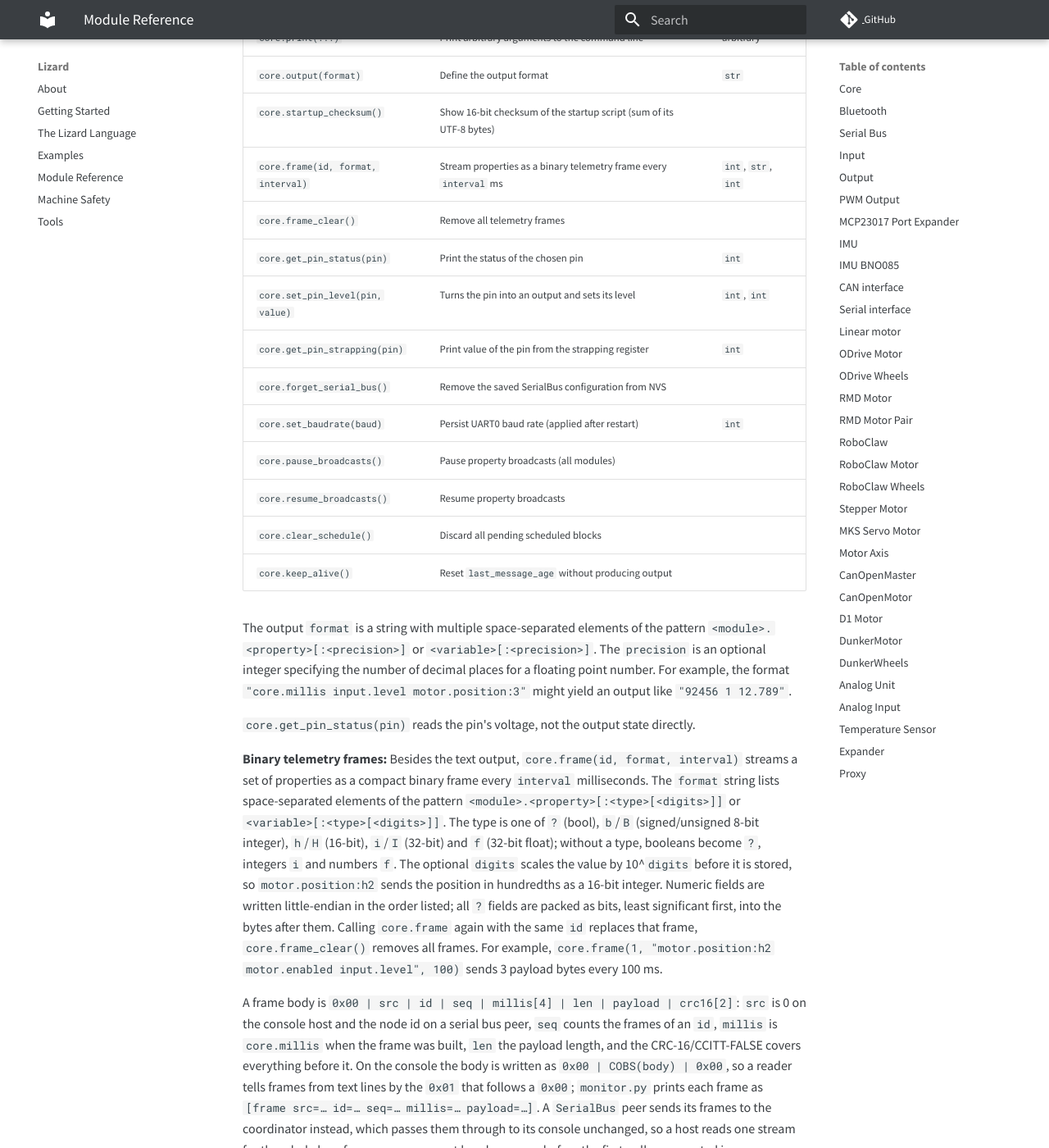
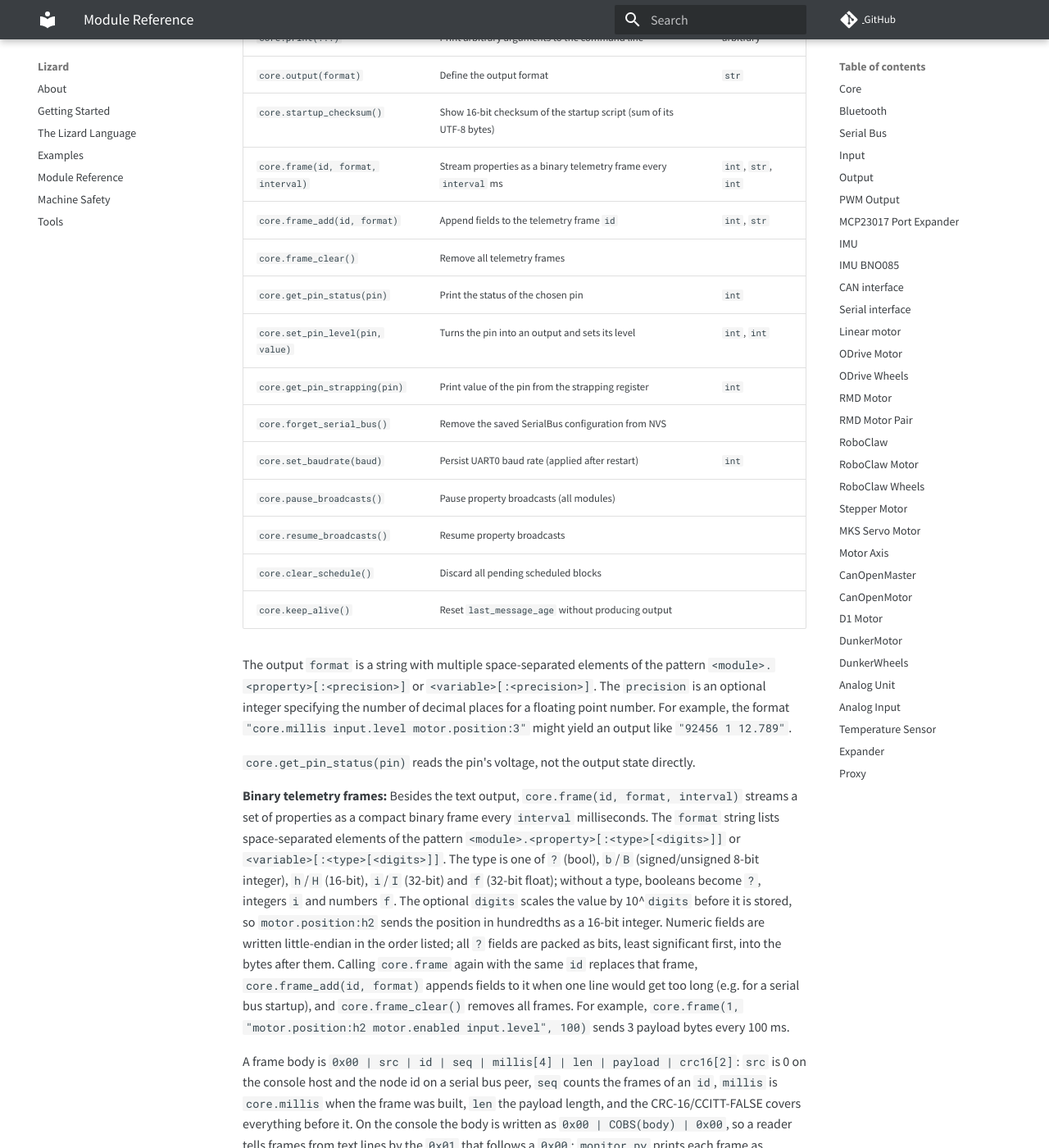
Before and after one commit to zauberzeug/lizard, an MkDocs documentation site: the page built from docs/module_reference.md, in a window 1280 px wide and 1400 px high, scrolled down 1197 px. Shown: the whole window at 82% size. Built offline with MkDocs 1.6.1 and Material for MkDocs 9.7.7, drawn with Linux system fonts in a browser that asks for light colours; comment, search, counter and statistics services are not loaded.

Commit message:
Add core.frame_add to extend a frame over several startup lines and drop the tx_us timing fields
A serial bus peer receives its startup line by line, each line inside one bus message, so a frame with many long field names (an arm plus its gripper) did not fit into one core.frame call and had to be split into two frames. core.frame_add(id, format) appends fields to an existing frame, so a peer can send one frame per interval with all its fields under one timestamp.

core.tx_us and core.tx_us_max were the prototype's measuring aids for the console path and are no longer needed.

Co-Authored-By: Claude Fable 5.1 <noreply@anthropic.com>

```diff
--- a/docs/module_reference.md
+++ b/docs/module_reference.md
@@ -35,6 +35,7 @@ It is automatically created right after the boot sequence.
 | `core.output(format)`              | Define the output format                                            | `str`               |
 | `core.startup_checksum()`          | Show 16-bit checksum of the startup script (sum of its UTF-8 bytes) |                     |
 | `core.frame(id, format, interval)` | Stream properties as a binary telemetry frame every `interval` ms   | `int`, `str`, `int` |
+| `core.frame_add(id, format)`       | Append fields to the telemetry frame `id`                           | `int`, `str`        |
 | `core.frame_clear()`               | Remove all telemetry frames                                         |                     |
 | `core.get_pin_status(pin)`         | Print the status of the chosen pin                                  | `int`               |
 | `core.set_pin_level(pin, value)`   | Turns the pin into an output and sets its level                     | `int`, `int`        |
@@ -58,7 +59,7 @@ The `format` string lists space-separated elements of the pattern `<module>.<pro
 The type is one of `?` (bool), `b`/`B` (signed/unsigned 8-bit integer), `h`/`H` (16-bit), `i`/`I` (32-bit) and `f` (32-bit float); without a type, booleans become `?`, integers `i` and numbers `f`.
 The optional `digits` scales the value by 10^`digits` before it is stored, so `motor.position:h2` sends the position in hundredths as a 16-bit integer.
 Numeric fields are written little-endian in the order listed; all `?` fields are packed as bits, least significant first, into the bytes after them.
-Calling `core.frame` again with the same `id` replaces that frame, `core.frame_clear()` removes all frames.
+Calling `core.frame` again with the same `id` replaces that frame, `core.frame_add(id, format)` appends fields to it when one line would get too long (e.g. for a serial bus startup), and `core.frame_clear()` removes all frames.
 For example, `core.frame(1, "motor.position:h2 motor.enabled input.level", 100)` sends 3 payload bytes every 100 ms.
 
 A frame body is `0x00 | src | id | seq | millis[4] | len | payload | crc16[2]`: `src` is 0 on the console host and the node id on a serial bus peer, `seq` counts the frames of an `id`, `millis` is `core.millis` when the frame was built, `len` the payload length, and the CRC-16/CCITT-FALSE covers everything before it.
```
Also changed, not shown: 2 other files.
